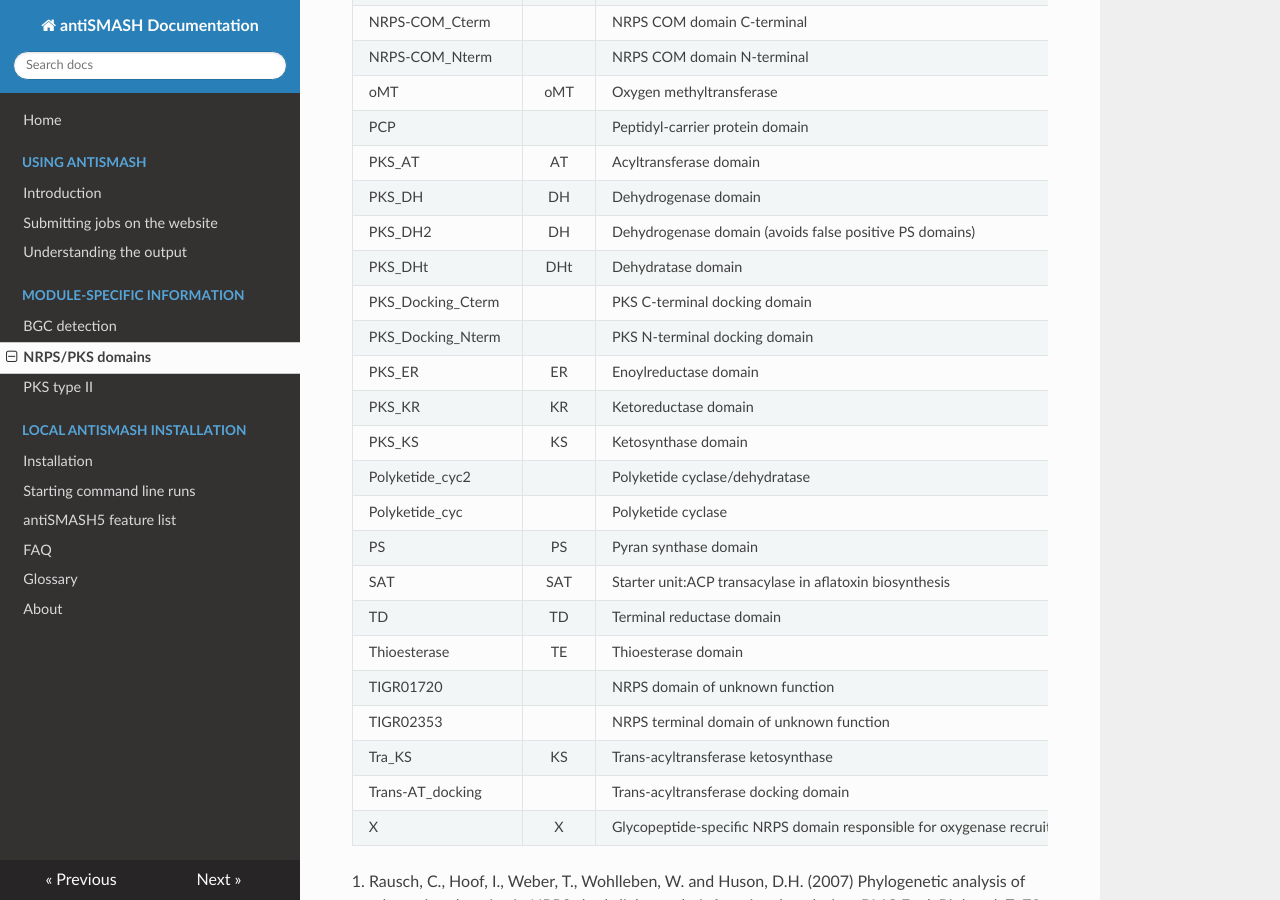
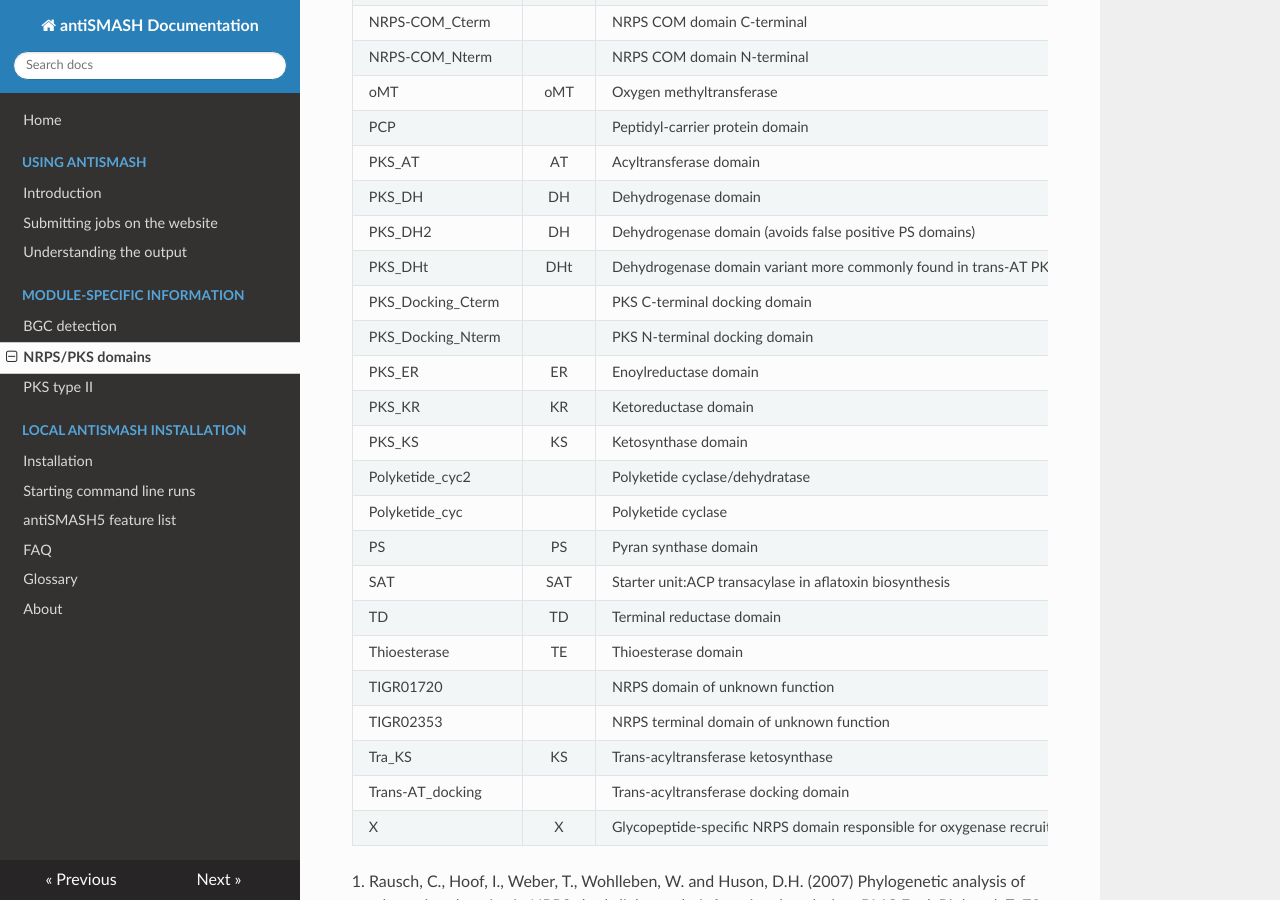
Before and after one commit to antismash/documentation, an MkDocs documentation site: the page built from docs/modules/nrps_pks_domains.md, in a window 1280 px wide and 900 px high, scrolled down 1399 px. Built offline with MkDocs 1.6.1, drawn with Linux system fonts in a browser that asks for light colours; nearby versions of some CDN libraries.

Commit message:
nrps_pks_domains: improve DHt description

```diff
--- a/docs/modules/nrps_pks_domains.md
+++ b/docs/modules/nrps_pks_domains.md
@@ -44,7 +44,7 @@ and non-ribosomal peptide synthase (NRPS) related functions.
 |PKS_AT | AT | Acyltransferase domain|[SMART](http://smart.embl.de/smart/do_annotation.pl?DOMAIN=SM00827)
 |PKS_DH | DH | Dehydrogenase domain|[SMART](http://smart.embl.de/smart/do_annotation.pl?DOMAIN=SM00826)
 |PKS_DH2 | DH | Dehydrogenase domain (avoids false positive PS domains)|
-|PKS_DHt | DHt | Dehydratase domain |
+|PKS_DHt | DHt | Dehydrogenase domain variant more commonly found in trans-AT PKS clusters |
 |PKS_Docking_Cterm | | PKS C-terminal docking domain| [Medema et al. 2011](#Medema2011)
 |PKS_Docking_Nterm | | PKS N-terminal docking domain| [Medema et al. 2011](#Medema2011)
 |PKS_ER | ER | Enoylreductase domain|[SMART](http://smart.embl.de/smart/do_annotation.pl?DOMAIN=SM00829)
```
